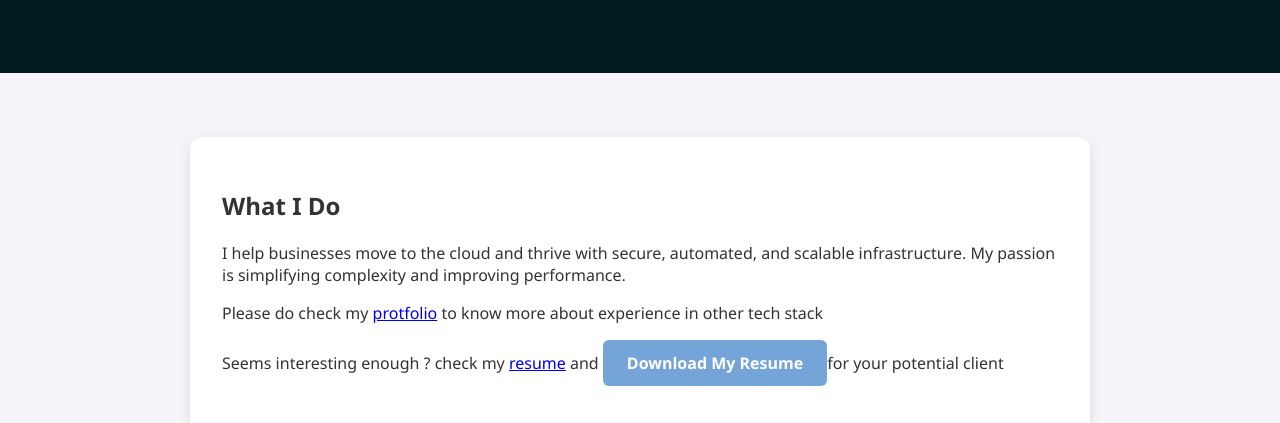
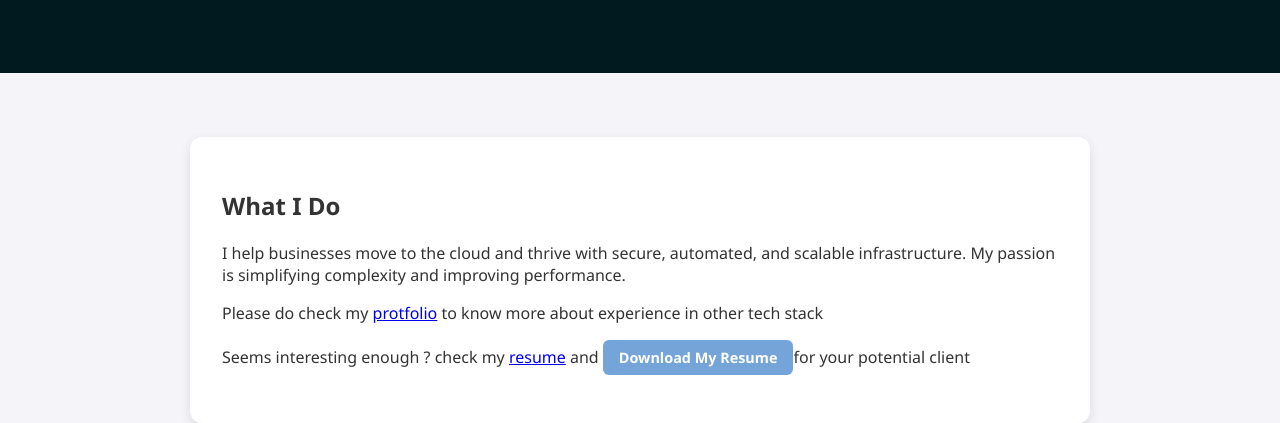
Before and after one commit to manuravikumar/myresume, a plain HTML site: page website/index.html in a window 1280 px wide. Shown: the part 372-795 px from the top of the page. Drawn offline with Linux system fonts and the light colour scheme.

Commit message:
Update button styles with reduced padding and font size for better usability

```diff
--- a/website/style.css
+++ b/website/style.css
@@ -201,8 +201,8 @@ body {
 
   .btn {
     display: inline-block;
-    padding: 12px 24px;
-    font-size: 1rem;
+    padding: 8px 16px; /* reduced from 12px 24px */
+    font-size: 0.9rem;  /* slightly smaller text */
     font-weight: 600;
     text-align: center;
     text-decoration: none;
@@ -211,6 +211,7 @@ body {
     cursor: pointer;
     border: none;
   }
+
 
   .btn-primary {
     background-color: #75a5d8; /* Bootstrap-like blue */
```
